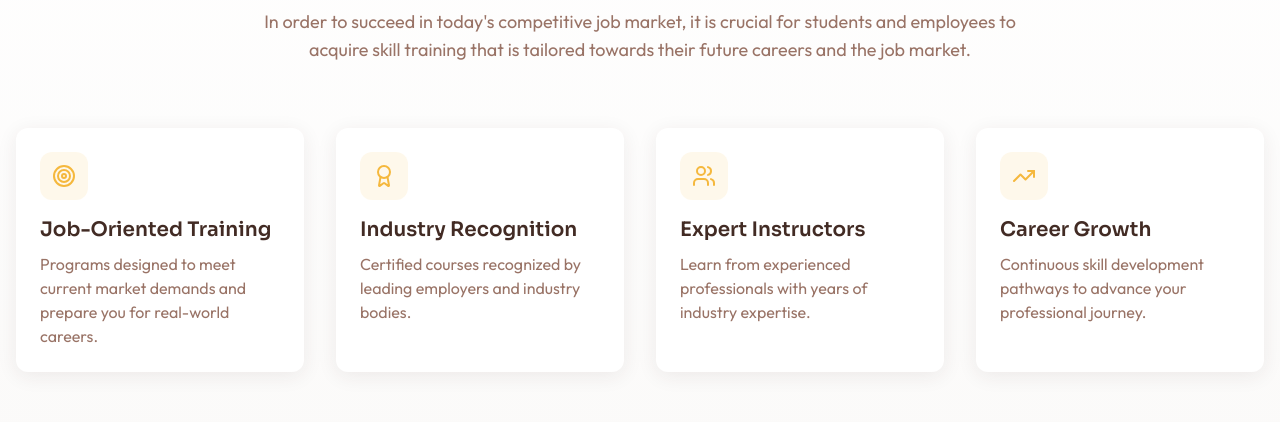
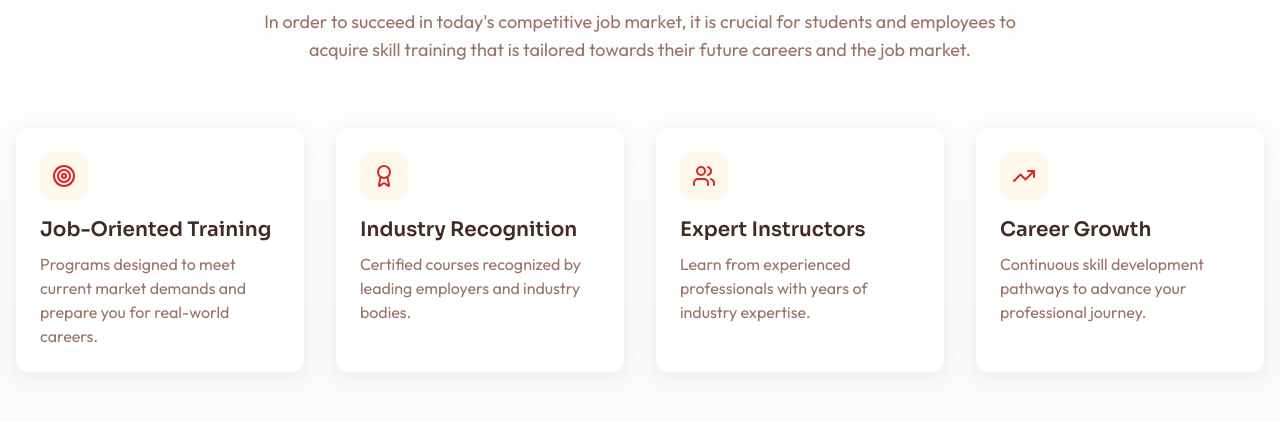
Before and after one commit to gr3g-og/bosco-training-hub, a React (Vite) app: page / in a window 1280 px wide. Shown: the part 1000-1422 px from the top of the page. Built offline with nearby package versions, Linux system fonts and the light colour scheme; the HTML template or start-up script is replaced by a standard one.

Commit message:
Visual edit in Lovable
Edited UI in Lovable

```diff
--- a/src/components/About.tsx
+++ b/src/components/About.tsx
@@ -58,9 +58,9 @@ export const About = () => {
         } : {}} transition={{
           duration: 0.5,
           delay: 0.4 + index * 0.1
-        }} className="bg-card rounded-xl p-6 shadow-soft hover:shadow-medium transition-shadow duration-300">
+        }} className="bg-card rounded-xl p-6 shadow-soft hover:shadow-medium transition-shadow duration-300 border-primary">
               <div className="w-12 h-12 bg-secondary/10 rounded-lg flex items-center justify-center mb-4">
-                <feature.icon className="w-6 h-6 text-secondary" />
+                <feature.icon className="w-6 h-6 text-red-600" />
               </div>
               <h3 className="text-xl font-display font-semibold text-card-foreground mb-2">
                 {feature.title}
```
